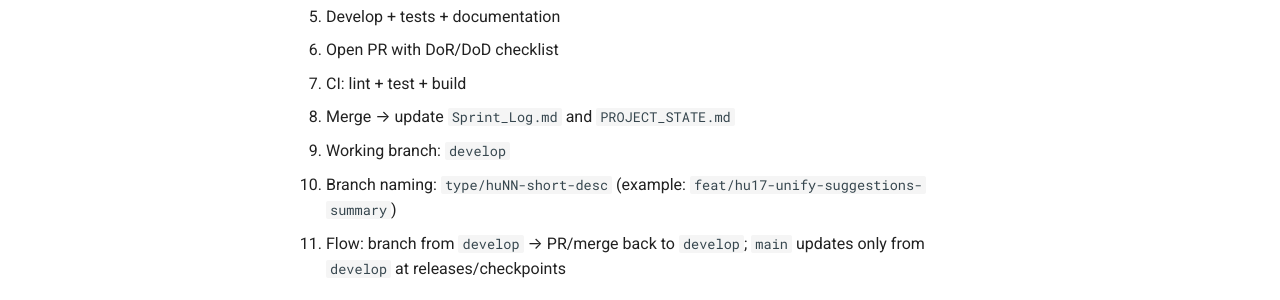
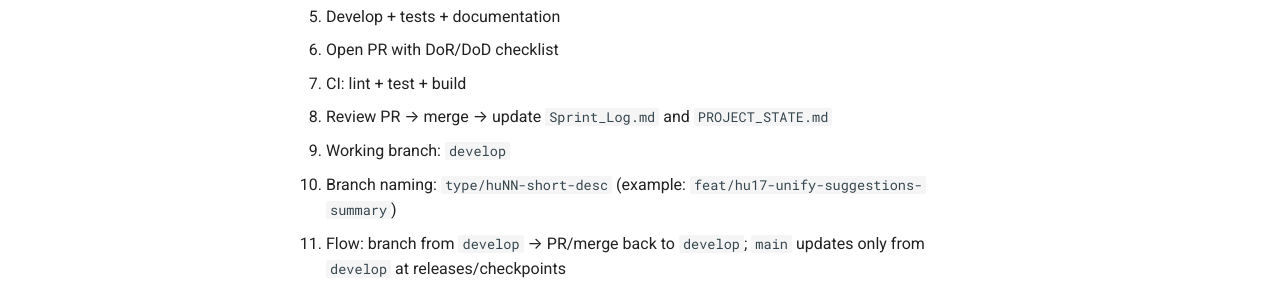
Before and after one commit to gtovar/email-cleaner-fastify, an MkDocs documentation site: the page built from docs/workflow.md, in a window 1280 px wide and 1272 px high. Shown: the part 475-775 px from the top of the window. Built offline with MkDocs 1.6.1 and Material for MkDocs 9.7.7, drawn with Linux system fonts in a browser that asks for light colours; comment, search, counter and statistics services are not loaded.

Commit message:
docs(workflow): require PR review before merge (#2)

```diff
--- a/docs/workflow.md
+++ b/docs/workflow.md
@@ -13,7 +13,7 @@ This project uses:
 5. Develop + tests + documentation
 6. Open PR with DoR/DoD checklist
 7. CI: lint + test + build
-8. Merge → update `Sprint_Log.md` and `PROJECT_STATE.md`
+8. Review PR → merge → update `Sprint_Log.md` and `PROJECT_STATE.md`
 
 - Working branch: `develop`
 - Branch naming: `type/huNN-short-desc` (example: `feat/hu17-unify-suggestions-summary`)
```
Also changed, not shown: CONTRIBUTION.md (+1 -0 lines).
